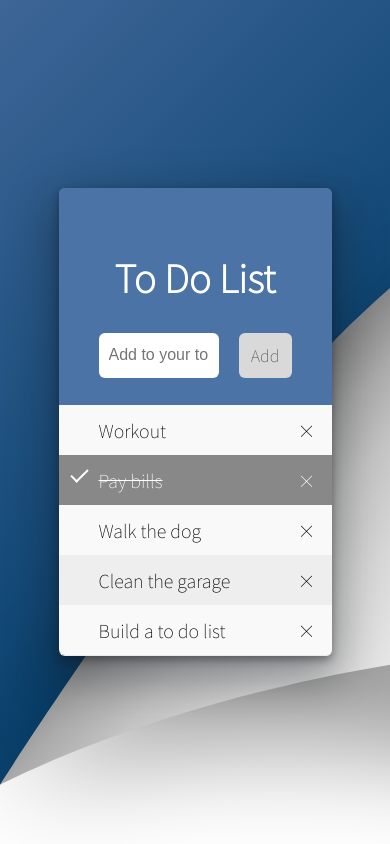
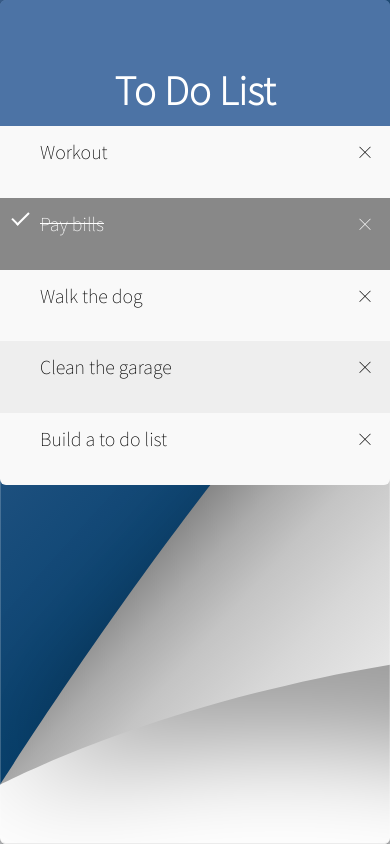
Before and after one commit to jordanrath/todo-list, a website: page index.html in a window 390 px wide. Drawn offline with Linux system fonts and the light colour scheme; a web font is replaced by a local one.

Commit message:
mobile optimization

```diff
--- a/style.css
+++ b/style.css
@@ -178,9 +178,42 @@ input {
     background-color: #4CA552;
 }
 
-@media only screen and (max-width: 1000px) {
+/* @media only screen and (max-width: 1000px) {
     .todo-container {
         width: 70%;
         height: auto;
     }
+} */
+
+@media only screen and (max-width: 1000px) {
+    .todo-container {
+        margin: unset;
+        display: flex;
+        width: 100%;
+        height: 100%;
+    }
+
+    .todo-container #myDIV {
+        height: 15%;
+    }
+
+    .todo-container #myDIV h2 {
+        display: flex;
+        justify-content: center;
+        align-items: center;
+    }
+
+    .todo-container #myUL {
+        height: 85%;
+    }
+
+    .todo-container #myUL li {
+        height: 10%;
+    }
 }
+
+/* @media only screen and (max-width: 600px) {
+    .todo-container #myDIV {
+        height: unset;
+    }
+} */
```
